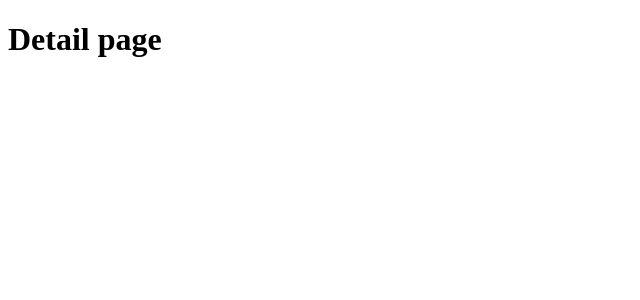
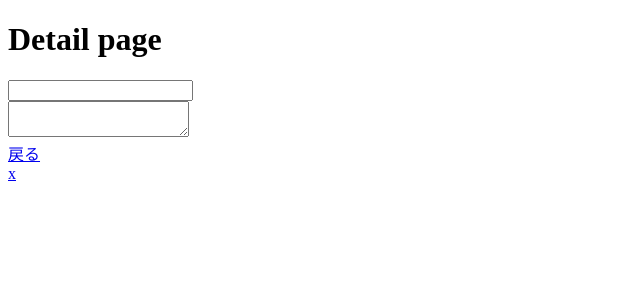
Before and after one commit to terashi77/reactTodoPractice, a Next.js app: page /detail in a window 1280 px wide. Shown: the top 300 px of the page, without its empty margins (0-640 px from the left). Built offline with nearby package versions, Linux system fonts and the light colour scheme.

Commit message:
詳細画面に戻るボタン、削除ボタンを追加・詳細画面のタイトルと詳細を編集可能にした

```diff
--- /dev/null
+++ b/hooks.ts
@@ -0,0 +1,20 @@
+import { useState, useEffect, ChangeEvent } from "react";
+import { TodoInterface } from "./interfaces/TodoInterface";
+import taskStorage from "./store/index";
+
+export function useTodos() {
+    const [todos, setTodos] = useState<TodoInterface[]>([]);
+
+    useEffect(() => {
+      console.log("fetch");
+      const fetchedTodos: TodoInterface[] = taskStorage.fetch();
+      setTodos(fetchedTodos);
+    }, []);
+
+    useEffect(() => {
+      console.log("update");
+      taskStorage.save(todos);
+    }, [todos]);
+
+    return [todos, setTodos] as const;
+  }
--- a/pages/detail.tsx
+++ b/pages/detail.tsx
@@ -1,67 +1,78 @@
-import * as React from "react";
-import { TodoInterface } from "./../interfaces/TodoInterface";
-import { useRouter } from "next/router";
-import taskStorage from "./../store/index";
+import * as React from 'react';
+import { TodoInterface } from './../interfaces/TodoInterface';
+import { useRouter } from 'next/router';
+import { useTodos } from './../hooks';
+import Link from 'next/link';
 
 export default function Detail() {
-  // const [todos, setTodos] = React.useState<TodoInterface[]>([]);
+  const [todos, setTodos] = useTodos();
   const [selectedTodo, setSelectedTodo] = React.useState<TodoInterface>({
-    id: "",
-    title: "",
-    detail: "",
+    id: '',
+    title: '',
+    detail: '',
   });
   const router = useRouter();
-  // console.log(router.query.id);
-
-  const setup = async () => {
-    const fetchedTodos: TodoInterface[] = await taskStorage.fetch();
-
-    const id = await router.query.id;
-
-    const selectedTodo: TodoInterface = await fetchedTodos.find(
-      (todo: TodoInterface) => {
-        console.log(todo.id);
-        return todo.id === id;
-      }
-    );
-
-    console.log(selectedTodo);
-
-    await setSelectedTodo(selectedTodo);
-  };
 
   React.useEffect(() => {
-    console.log("fetch");
-    setup();
-    // const fetchedTodos: TodoInterface[] = taskStorage.fetch();
+    if (todos.length === 0) return;
 
-    // const id = router.query.id;
+    const selectedTodo: TodoInterface = todos.find((todo: TodoInterface) => {
+      return todo.id === router.query.id;
+    });
 
-    // const selectedTodo: TodoInterface = fetchedTodos.find(
-    //   (todo: TodoInterface) => {
-    //     console.log(todo.id);
-    //     return todo.id === id;
-    //   }
-    // );
-    // setSelectedTodo(selectedTodo);
-  }, []);
+    setSelectedTodo(selectedTodo);
+  }, [todos, selectedTodo]);
 
-  // React.useEffect(() => {
-  //   console.log("update");
-  //   taskStorage.save(todos);
-  // }, [todos]);
+  function handleTodoTitleUpdate(event: React.ChangeEvent<HTMLInputElement>, id: string) {
+    const newTodosState: TodoInterface[] = [...todos];
+    newTodosState.find((todo: TodoInterface) => todo.id === id)!.title = event.target.value;
+    setTodos(newTodosState);
+  }
+
+  function handleTodoDetailUpdate(event: React.ChangeEvent<HTMLTextAreaElement>, id: string) {
+    const newTodosState: TodoInterface[] = [...todos];
+    newTodosState.find((todo: TodoInterface) => todo.id === id)!.detail = event.target.value;
+    setTodos(newTodosState);
+  }
+
+  function handleTodoRemove(id: string) {
+    const newTodosState: TodoInterface[] = todos.filter((todo: TodoInterface) => todo.id !== id);
+    setTodos(newTodosState);
+  }
 
   return (
     <div className="container">
       <main>
         <h1>Detail page</h1>
-
-        {/* <div className="detail-title">
-          <input value={selectedTodo.title}></input>
+        <div className="detail-title">
+          <input
+            value={selectedTodo.title}
+            onChange={(event: React.ChangeEvent<HTMLInputElement>) =>
+              handleTodoTitleUpdate(event, router.query.id as string)
+            }
+          ></input>
         </div>
         <div className="detail-detail">
-          <textarea value={selectedTodo.detail}></textarea>
-        </div> */}
+          <textarea
+            value={selectedTodo.detail}
+            onChange={(event: React.ChangeEvent<HTMLTextAreaElement>) =>
+              handleTodoDetailUpdate(event, router.query.id as string)
+            }
+          ></textarea>
+        </div>
+        <div className="detail-back-button">
+          <Link href={{ pathname: '/' }}>
+            <a>戻る</a>
+          </Link>
+        </div>
+        <div
+          className="detail-remove-button"
+          onClick={() => handleTodoRemove(router.query.id as string)}
+        >
+          <Link href={{ pathname: '/' }}>
+            <a>x</a>
+          </Link>
+        </div>
       </main>
     </div>
   );
```
Also changed, not shown: pages/index.tsx (+7 -27 lines), 1 other file (tests, documents, lock files or other folders).
